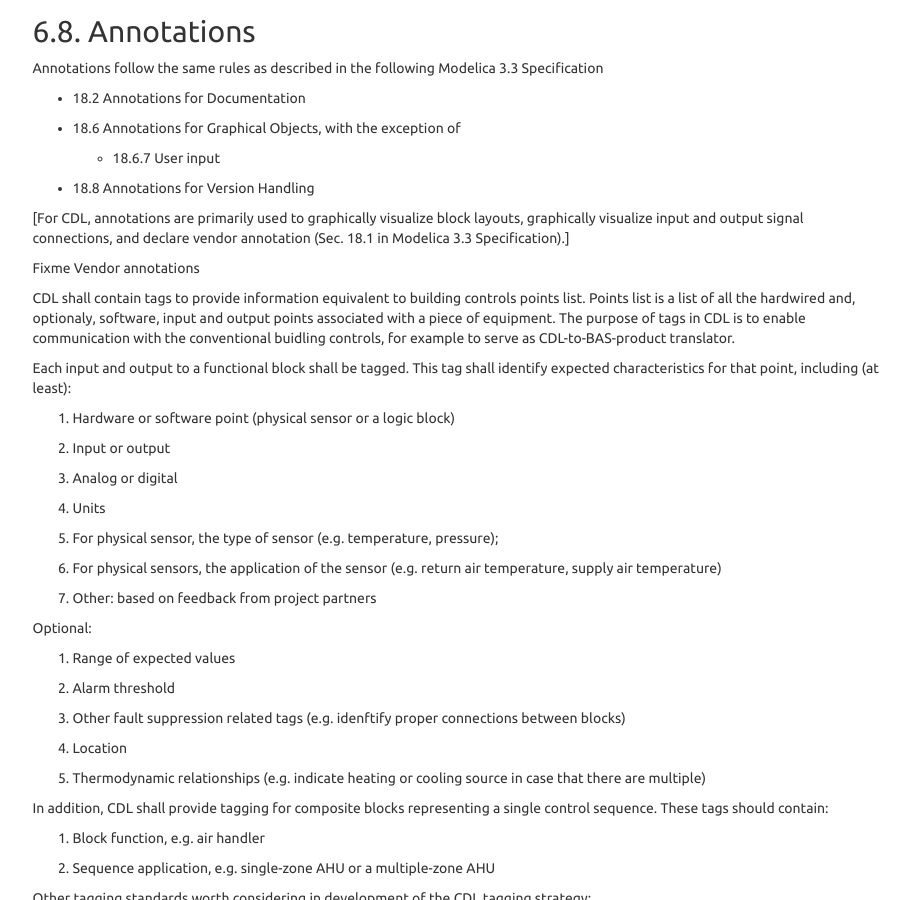
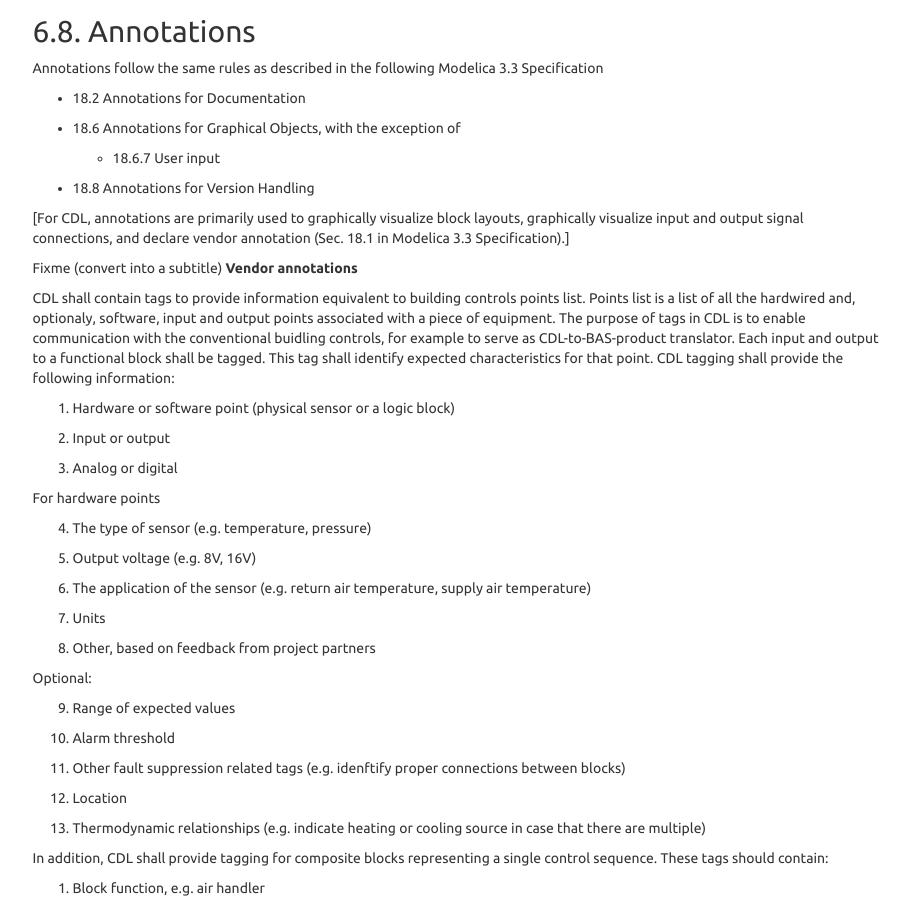
Before and after one commit to lbl-srg/obc, a Sphinx documentation site: the page built from specification/source/cdl.rst, in a window 1280 px wide and 900 px high, scrolled down 3460 px. Shown: the whole window, without its empty margins (330-1240 px from the left). Built offline with Sphinx 7.4.7, drawn with Linux system fonts in a browser that asks for light colours.

Commit message:
cleanded up vendor annotation section in annotation 6.8

```diff
--- a/specification/source/cdl.rst
+++ b/specification/source/cdl.rst
@@ -267,23 +267,25 @@ Modelica 3.3 Specification
 input and output signal connections, and declare
 vendor annotation (Sec. 18.1 in Modelica 3.3 Specification).]
 
-Fixme Vendor annotations
+Fixme (convert into a subtitle) **Vendor annotations**
 
-CDL shall contain tags to provide information equivalent to building controls points list. Points list is a list of all the hardwired and, optionaly, software, input and output points associated with a piece of equipment. The purpose of tags in CDL is to enable communication with the conventional buidling controls, for example to serve as CDL-to-BAS-product translator.
-
-Each input and output to a functional block shall be tagged. This tag shall identify expected characteristics for that point, including (at least):
+CDL shall contain tags to provide information equivalent to building controls points list. Points list is a list of all the hardwired and, optionaly, software, input and output points associated with a piece of equipment. The purpose of tags in CDL is to enable communication with the conventional buidling controls, for example to serve as CDL-to-BAS-product translator. Each input and output to a functional block shall be tagged. This tag shall identify expected characteristics for that point. CDL tagging shall provide the following information:
 
 #. Hardware or software point (physical sensor or a logic block)
 #. Input or output
 #. Analog or digital
+
+For hardware points
+
+4. The type of sensor (e.g. temperature, pressure)
+#. Output voltage (e.g. 8V, 16V)
+#. The application of the sensor (e.g. return air temperature, supply air temperature)
 #. Units
-#. For physical sensor, the type of sensor (e.g. temperature, pressure);
-#. For physical sensors, the application of the sensor (e.g. return air temperature, supply air temperature)
-#. Other: based on feedback from project partners
+#. Other, based on feedback from project partners
 
 Optional:
 
-#. Range of expected values
+9. Range of expected values
 #. Alarm threshold
 #. Other fault suppression related tags (e.g. idenftify proper connections between blocks)
 #. Location
```
